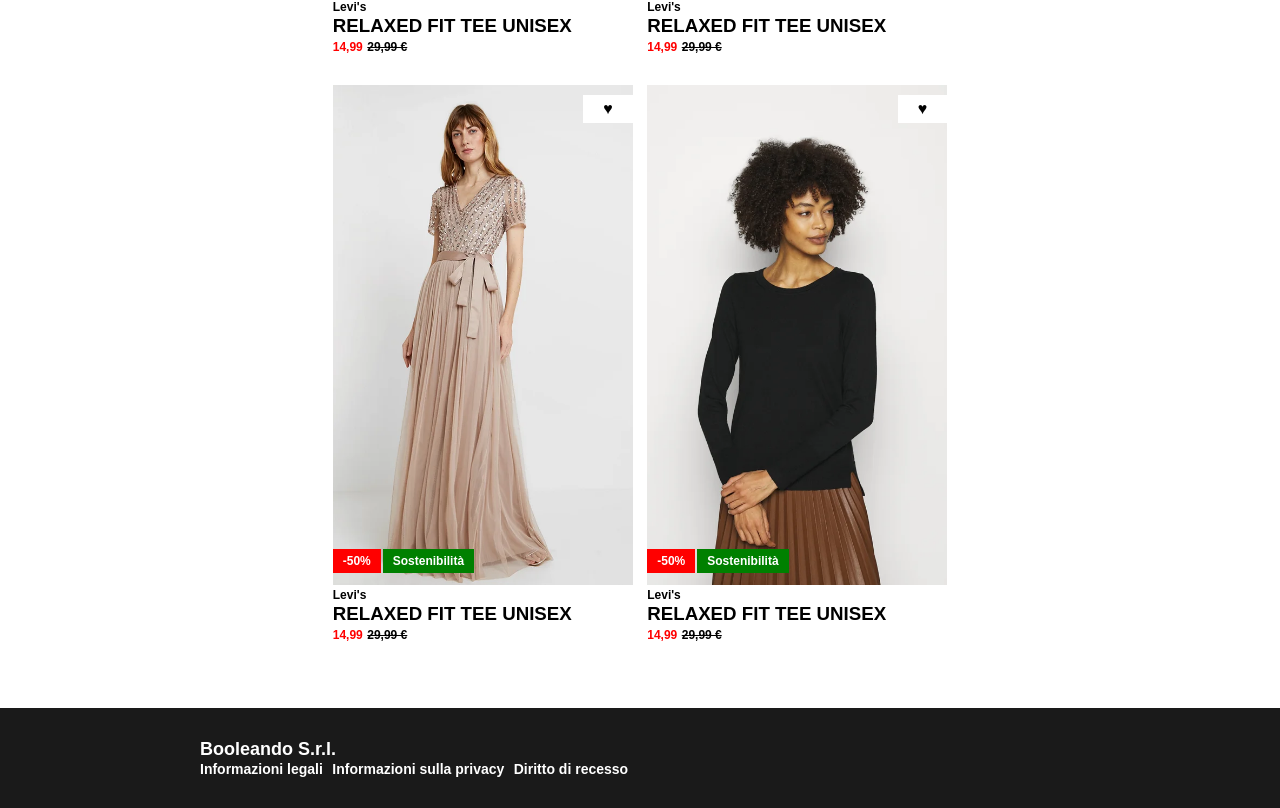
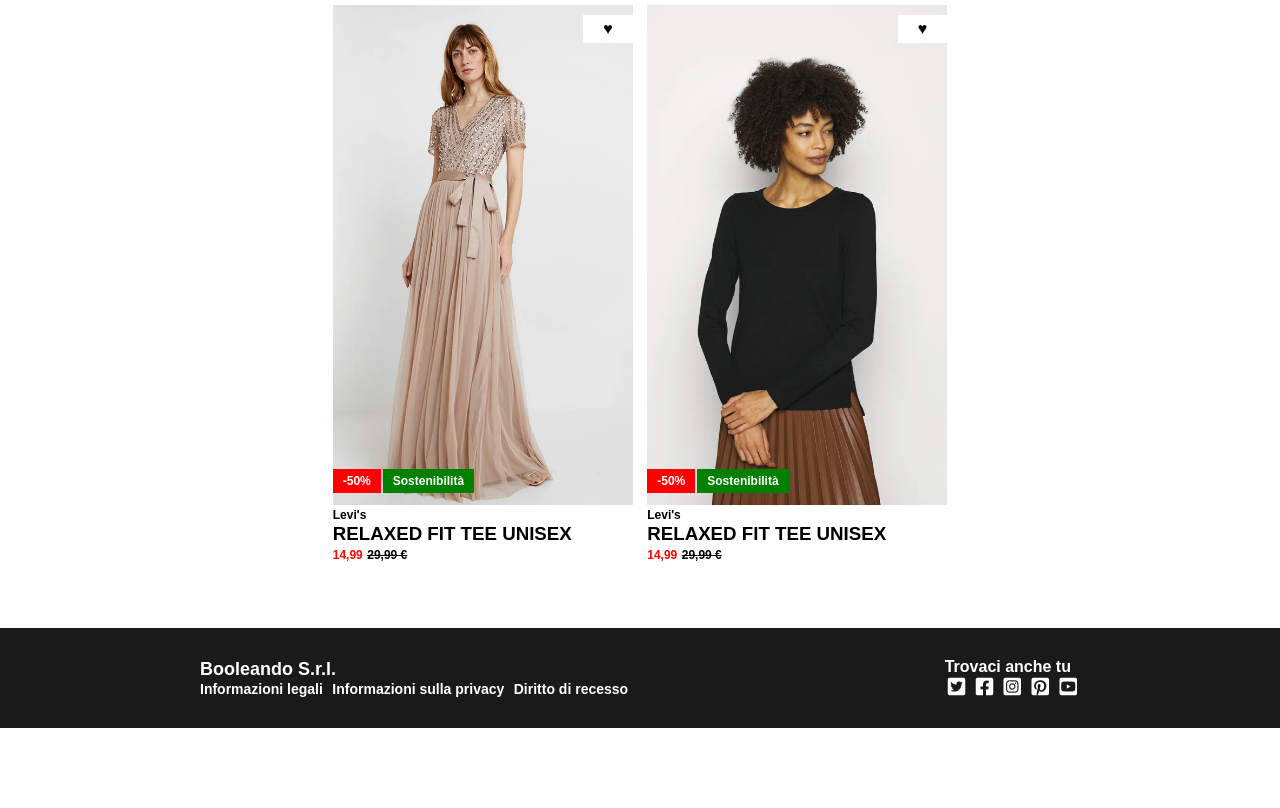
Before and after one commit to maricamola/html-css-boolando, a plain HTML site: page index.html in a window 1280 px wide. Shown: the part 1236-2044 px from the top of the page. After the commit the page ends 1964 px from the top, so only its background shows below. Drawn offline with Linux system fonts and the light colour scheme.

Commit message:
[2 commit]

```diff
--- a/CSS/style.css
+++ b/CSS/style.css
@@ -57,6 +57,10 @@ img{
 
 /*HEADER*/
 
+header{
+  position: fixed;
+}
+
 header nav ul li{
   display:inline-block;
 }
@@ -73,7 +77,7 @@ header .logo{
   width: 100px;
 }
 
-header .social{
+header .account{
   letter-spacing: -5px;
 }
 
@@ -89,9 +93,6 @@ main{
 	padding: 50px 200px;
 	text-align: center;
 }
-
-
-
 
 .product{
   position: relative;
@@ -191,3 +192,14 @@ footer .srl{
   font-size: 18px;
   color: white;
 }
+
+.social .contatti{
+  font-size: 16px;
+  color: white;
+  font-weight: bold;
+}
+
+.social nav ul li a{
+  font-size: 20px;
+  padding: 0px 3px;
+}
--- a/index.html
+++ b/index.html
@@ -24,7 +24,7 @@
       <a href="logoimage"><img src="img/boolean-logo.png" alt="logoimage"></a>
     </div>
 
-    <div class="social">
+    <div class="account">
       <nav>
         <ul>
           <li><a href="login">
@@ -162,6 +162,20 @@
         </ul>
       </nav>
     </div>
+
+    <div class="social">
+      <span class="contatti">Trovaci anche tu</span>
+      <nav>
+        <ul>
+          <li><a href="twitter"><i class="fa-brands fa-square-twitter"></i></a></li>
+          <li><a href="facebook"><i class="fa-brands fa-square-facebook"></i></a></li>
+          <li><a href="instagram"><i class="fa-brands fa-square-instagram"></i></a></li>
+          <li><a href="pinterest"><i class="fa-brands fa-square-pinterest"></i></a></i></li>
+          <li><a href="youtube"><i class="fa-brands fa-square-youtube"></i></a></li>
+        </ul>
+      </nav>
+    </div>
+
   </footer>
 </body>
 </html>
```
